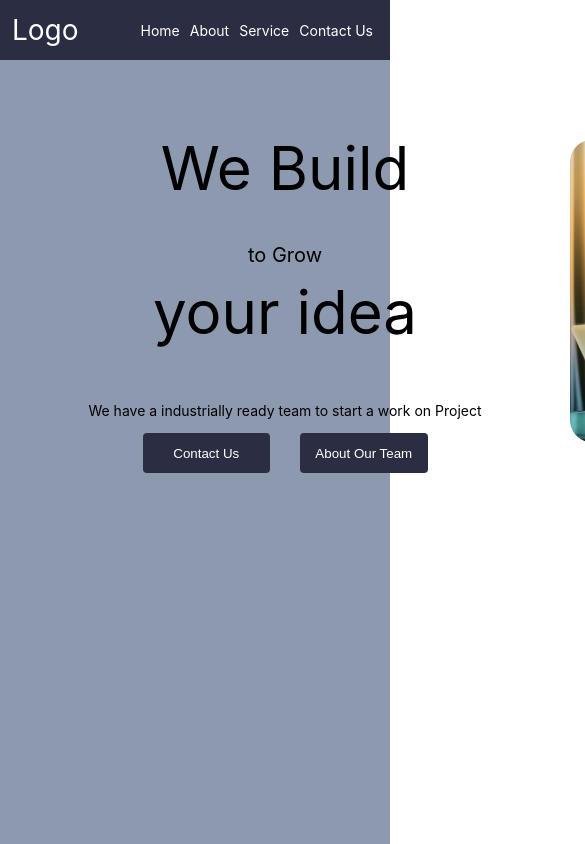
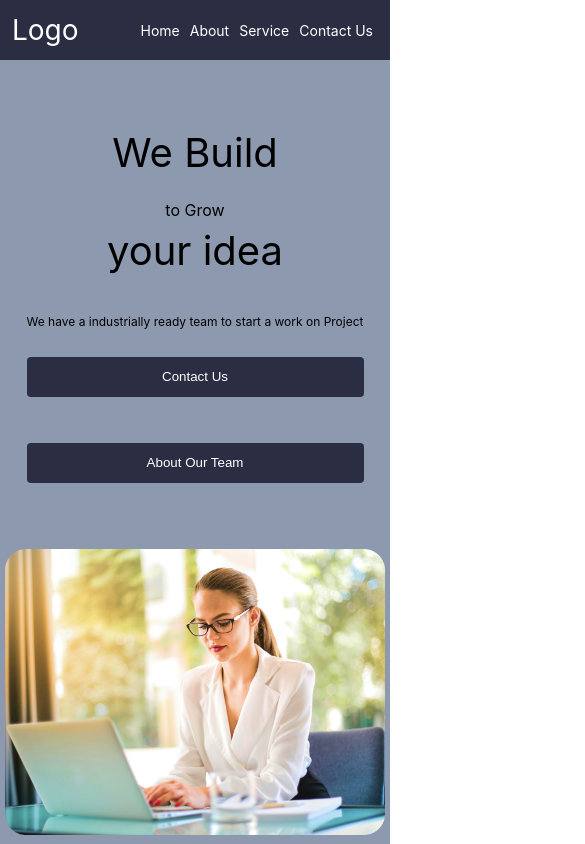
Before and after one commit to swapnilranmale2003/portfolioweb, a React (Create React App) app: page / in a window 390 px wide. Shown: the top 844 px of the page, 585 px wide, since content can reach past the window. Built offline with nearby package versions, Linux system fonts and the light colour scheme.

Commit message:
Basic done

```diff
--- a/src/components/About/About.css
+++ b/src/components/About/About.css
@@ -1,7 +1,7 @@
 .about-section{
     display: flex;
     justify-content: space-between;
-    height: calc(100vh - 60px); /* Adjusted height calculation */
+    height: calc(100vh - 60px);
     margin: 0 5rem;
 
 }
--- a/src/components/Home/Home.css
+++ b/src/components/Home/Home.css
@@ -1,63 +1,106 @@
-.herosection{
+.gray {
+    color: #707070;
+}
+
+.hero-content h1 {
+    color: #000;
+    font-weight: 400;
+    font-size: 60px;
+    text-align: center;
+}
+
+.hero-content span {
+    color: #000;
+    font-size: 20px;
+}
+
+.hero-content p {
+    color: #000;
+    font-size: 14px;
+}
+
+
+.herosection {
     display: flex;
     justify-content: space-around;
-    height: calc(100vh - 60px); /* Adjusted height calculation */
-    /* align-items: center; */
+    height: calc(100vh - 60px);
 }
-.hero-content{
+
+.hero-content {
     display: flex;
     flex-direction: column;
     align-items: center;
     margin-top: 2rem;
+}
 
+.hero-title {
+    display: flex;
+    flex-direction: column;
+    align-items: center;
 }
-.hero-title{
-  display: flex;
-  flex-direction: column;
-  align-items: center;
-}
-.hero-right{
+
+.hero-right {
     display: flex;
     flex-direction: column;
     align-items: center;
     margin-top: 5rem;
 }
 
-.hero-right img{
-    width: 380px;
-    height: 302px;
-}
-.gray{
-    color: #707070;
-}
-.hero-content h1{
-    color: #000;
-    font-weight: 400;
-    font-size: 60px;
-    text-align:  center;
-}
-.hero-content span{
-    color: #000;
-    font-size: 20px;
-}
-.hero-content p{
-    color: #000;
-    font-size: 14px;
-
-}
-.hero-btn{
-    display: flex;
-    width: 50%;
-    gap: 30px;
-    justify-content: space-between
+.hero-right img {
+    width: 100%;
+    max-width: 380px;
+    height: auto;
 }
 
-.hero-btn button{
+.hero-btn {
+    display: flex;
+    width: 100%;
+    gap: 30px;
+    justify-content: space-between;
+    margin-top: 1rem;
+}
+
+.hero-btn button {
     border-radius: 4px;
-    background-color: #2B2D42;
+    background-color: #2b2d42;
     color: white;
     border: none;
-    width: 270px;
+    width: 100%;
+    max-width: 270px;
     height: 40px;
+}
 
+
+@media screen and (max-width: 768px) {
+    .herosection {
+        flex-direction: column;
+        align-items: center;
+    }
+
+    .hero-content h1 {
+        font-size: 40px;
+    }
+
+    .hero-content span {
+        font-size: 16px;
+    }
+
+    .hero-content p {
+        font-size: 12px;
+    }
+
+    .hero-right {
+        margin-top: 2rem;
+    }
+
+    .hero-btn {
+        flex-direction: column;
+        align-items: center;
+    }
+
+    .hero-btn button {
+        width: 100%;
+        max-width: none;
+        margin-bottom: 1rem;
+    }
 }
--- a/src/components/Home/Home.jsx
+++ b/src/components/Home/Home.jsx
@@ -4,7 +4,7 @@ import "./Home.css";
 import { useNavigate } from "react-router-dom";
 
 function Home() {
-  const navigate = useNavigate(); // Call useNavigate as a function
+  const navigate = useNavigate();
 
   const handleContactClick = () => {
     navigate("/contact");
```
